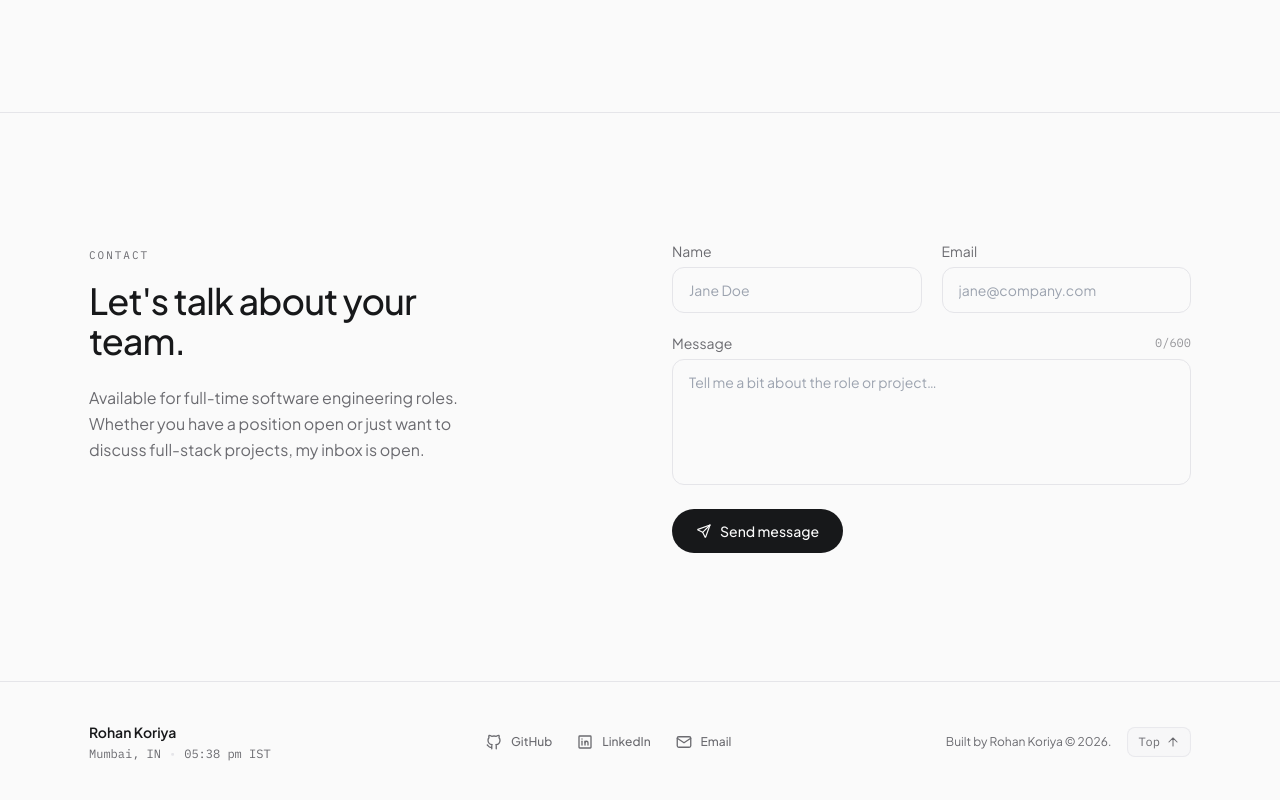
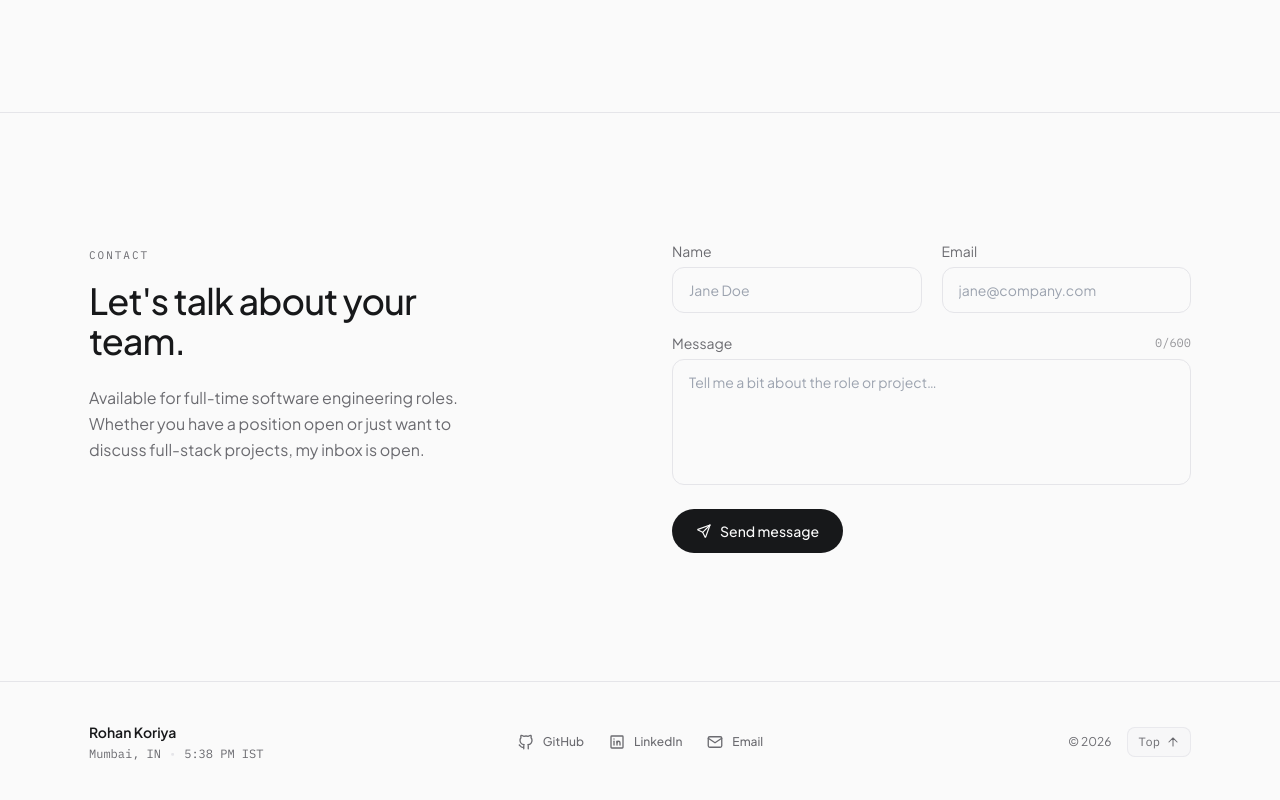
Before and after one commit to RohanKoriya/Rohan-Portfolio, a React (Vite) app in the folder client/: page / in a window 1280 px wide. Shown: the part 4521-5321 px from the top of the page. Built offline with nearby package versions, Linux system fonts and the light colour scheme; no server answers.

Commit message:
small alignment fixes

```diff
--- a/client/src/components/Footer.jsx
+++ b/client/src/components/Footer.jsx
@@ -8,48 +8,56 @@ import {
 } from "./ui/AnimatedIcons.jsx";
 import { toast } from "sonner";
 
+// Tip: move this into Site.js next to RESUME_FILE and import it, so the
+// Hero and Footer can't drift apart.
 const EMAIL = "koriyarohan123@gmail.com";
 
-function useISTClock() {
-  const [time, setTime] = useState("");
-
-  useEffect(() => {
-    const format = () =>
-      new Intl.DateTimeFormat("en-IN", {
+// One format everywhere on the site ("2:53 PM"), not en-IN's lowercase "pm".
+const formatISTTime = () =>
+  new Intl.DateTimeFormat("en-US", {
     timeZone: "Asia/Kolkata",
-        hour: "2-digit",
+    hour: "numeric",
     minute: "2-digit",
     hour12: true,
   }).format(new Date());
 
-    setTime(format());
-    const interval = setInterval(() => setTime(format()), 30_000);
-    return () => clearInterval(interval);
+function useISTClock() {
+  // Lazy initial value: the time is there on first paint instead of
+  // popping in after mount.
+  const [time, setTime] = useState(formatISTTime);
+
+  useEffect(() => {
+    const id = setInterval(() => setTime(formatISTTime()), 10_000);
+    return () => clearInterval(id);
   }, []);
 
   return time;
 }
 
+// :focus-visible is missing in older browsers; fall back to "yes, show it".
+const isKeyboardFocus = (element) => {
+  try {
+    return element.matches(":focus-visible");
+  } catch {
+    return true;
+  }
+};
+
+const linkClass =
+  "flex items-center gap-2 rounded-xl p-2.5 text-muted transition-colors duration-200 hover:text-ink focus-visible:rounded-xl dark:text-muted-dark dark:hover:text-ink-dark";
+
 export default function Footer() {
   const time = useISTClock();
   const refs = useRef({});
-  const [currentYear, setCurrentYear] = useState("");
 
-  // Interactive Email Cue State
   const [emailCopied, setEmailCopied] = useState(false);
   const [emailHovered, setEmailHovered] = useState(false);
   const [emailFocused, setEmailFocused] = useState(false);
 
-  const scrollToTop = () => window.scrollTo({ top: 0, behavior: "smooth" });
-
-  useEffect(() => {
-    setCurrentYear(new Date().getFullYear().toString());
-  }, []);
-
   useEffect(() => {
     if (!emailCopied) return;
     const id = setTimeout(() => setEmailCopied(false), 2000);
-    return () => clearInterval(id);
+    return () => clearTimeout(id);
   }, [emailCopied]);
 
   const handleCopyEmail = async () => {
@@ -57,42 +65,49 @@ export default function Footer() {
       await navigator.clipboard.writeText(EMAIL);
       setEmailCopied(true);
     } catch {
-      toast.error("Couldn't copy the email. It's " + EMAIL);
+      toast.error(`Couldn't copy the email. It's ${EMAIL}`);
     }
   };
 
+  // The tooltip is also the success message, so it shows right after a copy.
+  // That covers touch devices, where there is no hover.
   const showEmailTip = emailHovered || emailFocused || emailCopied;
 
+  const scrollToTop = () => {
+    // An explicit "smooth" ignores prefers-reduced-motion, so check it here.
+    const reduced = window.matchMedia(
+      "(prefers-reduced-motion: reduce)",
+    ).matches;
+    window.scrollTo({ top: 0, behavior: reduced ? "auto" : "smooth" });
+  };
+
   return (
-    <footer className="transition-colors duration-200 border-t bg-canvas border-line dark:border-line-dark dark:bg-canvas-dark">
-      <div className="flex flex-col gap-6 py-10 container-content sm:flex-row sm:items-center sm:justify-between">
-        {/* Left Column: Identity & Operational Status */}
-        <div className="flex flex-col gap-1">
-          <div className="flex items-center gap-2">
+    <footer className="transition-colors duration-200 border-t border-line bg-canvas dark:border-line-dark dark:bg-canvas-dark">
+      {/* Three columns (1fr / auto / 1fr) keep the links truly centered.
+          With justify-between they drift toward whichever side is narrower. */}
+      <div className="container-content grid gap-6 py-10 sm:grid-cols-[1fr_auto_1fr] sm:items-center">
+        {/* Left: identity */}
+        <div className="flex flex-col gap-1 sm:justify-self-start">
           <span className="text-sm font-semibold text-ink dark:text-ink-dark">
             Rohan Koriya
           </span>
-          </div>
           <div className="flex items-center gap-2 font-mono text-xs text-muted dark:text-muted-dark">
             <span>Mumbai, IN</span>
-            {time && (
-              <>
-                <span className="text-line dark:text-line-dark">•</span>
+            <span aria-hidden="true" className="text-line dark:text-line-dark">
+              •
+            </span>
             <span>{time} IST</span>
-              </>
-            )}
           </div>
         </div>
 
-        {/* Center: Interactive Socials with Quick-Copy Email Cue */}
+        {/* Center: links, with the copy-email cue */}
         <div className="flex items-center gap-1 -mx-2 sm:mx-0">
-          {/* GitHub */}
           <a
             href="https://github.com/rohankoriya"
             target="_blank"
             rel="noopener noreferrer"
             aria-label="GitHub"
-            className="group flex items-center gap-2 rounded-xl p-2.5 text-muted dark:text-muted-dark transition-all duration-200 hover:text-ink dark:hover:text-ink-dark outline-none focus:outline-none"
+            className={linkClass}
             onMouseEnter={() => refs.current["GitHub"]?.startAnimation()}
             onMouseLeave={() => refs.current["GitHub"]?.stopAnimation()}
           >
@@ -105,13 +120,12 @@ export default function Footer() {
             </span>
           </a>
 
-          {/* LinkedIn */}
           <a
             href="https://linkedin.com/in/rohankoriya"
             target="_blank"
             rel="noopener noreferrer"
             aria-label="LinkedIn"
-            className="group flex items-center gap-2 rounded-xl p-2.5 text-muted dark:text-muted-dark transition-all duration-200 hover:text-ink dark:hover:text-ink-dark outline-none focus:outline-none"
+            className={linkClass}
             onMouseEnter={() => refs.current["LinkedIn"]?.startAnimation()}
             onMouseLeave={() => refs.current["LinkedIn"]?.stopAnimation()}
           >
@@ -124,13 +138,12 @@ export default function Footer() {
             </span>
           </a>
 
-          {/* Interactive Email Button with Dynamic Cue Tooltip */}
           <div className="relative flex items-center">
             <button
               type="button"
               onClick={handleCopyEmail}
               aria-label="Copy email address"
-              className="group flex items-center gap-2 rounded-xl p-2.5 text-muted dark:text-muted-dark transition-all duration-200 hover:text-ink dark:hover:text-ink-dark outline-none focus:outline-none cursor-pointer"
+              className={`${linkClass} cursor-pointer`}
               onMouseEnter={() => {
                 setEmailHovered(true);
                 refs.current["Email"]?.startAnimation();
@@ -139,8 +152,10 @@ export default function Footer() {
                 setEmailHovered(false);
                 refs.current["Email"]?.stopAnimation();
               }}
+              // Keyboard focus only. A mouse click also focuses the button,
+              // which would leave the tooltip stuck open after the pointer leaves.
               onFocus={(event) =>
-                setEmailFocused(event.currentTarget.matches(":focus-visible"))
+                setEmailFocused(isKeyboardFocus(event.currentTarget))
               }
               onBlur={() => setEmailFocused(false)}
             >
@@ -153,11 +168,12 @@ export default function Footer() {
               </span>
             </button>
 
-            {/* Dynamic Tooltip Pill */}
             <AnimatePresence>
               {showEmailTip && (
                 <motion.div
                   aria-hidden="true"
+                  // x is in motion's transform: a Tailwind -translate-x-1/2
+                  // class would be overwritten by it.
                   style={{ x: "-50%" }}
                   initial={{ opacity: 0, y: 4 }}
                   animate={{ opacity: 1, y: 0 }}
@@ -170,33 +186,33 @@ export default function Footer() {
               )}
             </AnimatePresence>
 
-            {/* Accessibility Announcement */}
+            {/* Screen readers don't see the tooltip, so announce the copy */}
             <span role="status" className="sr-only">
               {emailCopied ? "Email address copied to clipboard" : ""}
             </span>
           </div>
         </div>
 
-        {/* Right Column: Copyright & Back to Top */}
-        <div className="flex items-center justify-between gap-4 sm:justify-end">
+        {/* Right: year and back to top. The name is already on the left. */}
+        <div className="flex items-center justify-between gap-4 sm:justify-end sm:justify-self-end">
           <p className="text-xs text-muted dark:text-muted-dark">
-            Built by Rohan Koriya {currentYear ? `© ${currentYear}` : ""}.
+            © {new Date().getFullYear()}
           </p>
 
-          <motion.button
+          <button
             type="button"
             onClick={scrollToTop}
-            whileHover={{ y: -2 }}
-            whileTap={{ y: 0 }}
             aria-label="Back to top"
-            className="group flex items-center gap-1.5 rounded-lg border border-line/80 dark:border-line-dark/80 bg-surface/40 dark:bg-surface-dark/40 px-2.5 py-1.5 font-mono text-xs text-muted dark:text-muted-dark transition-colors duration-200 hover:border-line dark:hover:border-line-dark hover:text-ink dark:hover:text-ink-dark backdrop-blur-sm cursor-pointer"
+            className="flex cursor-pointer items-center gap-1.5 rounded-lg border border-line/80 bg-surface/40 px-2.5 py-1.5 font-mono text-xs text-muted transition-colors duration-200 hover:border-line hover:text-ink focus-visible:rounded-lg dark:border-line-dark/80 dark:bg-surface-dark/40 dark:text-muted-dark dark:hover:border-line-dark dark:hover:text-ink-dark"
+            onMouseEnter={() => refs.current["Top"]?.startAnimation()}
+            onMouseLeave={() => refs.current["Top"]?.stopAnimation()}
           >
             <span>Top</span>
             <ArrowUpIcon
+              ref={(node) => (refs.current["Top"] = node)}
               size={14}
-              className="transition-transform duration-200 group-hover:-translate-y-0.5"
             />
-          </motion.button>
+          </button>
         </div>
       </div>
     </footer>
```
Lines whose indentation alone changed are shown as unchanged.
